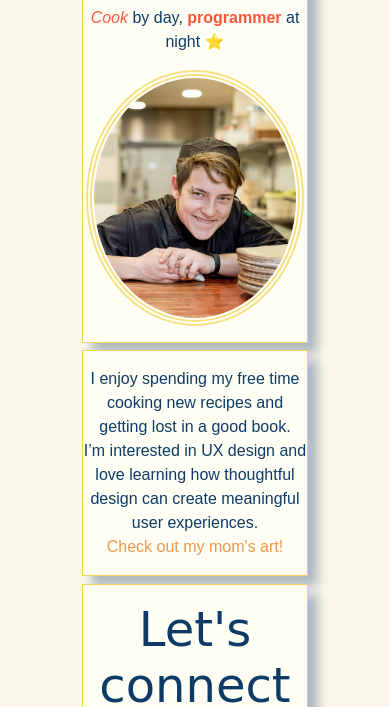
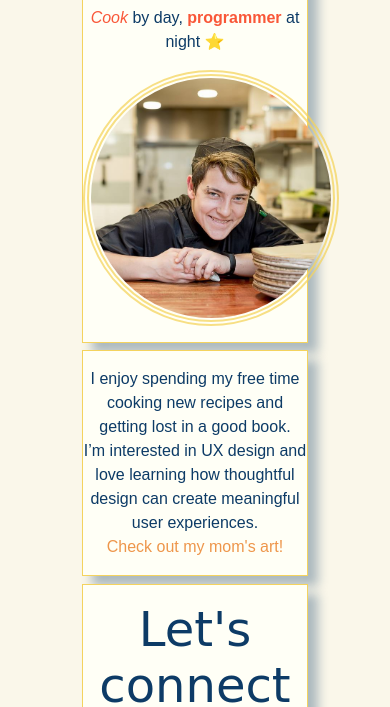
Before and after one commit to AgneBvdB/profile, a plain HTML site: page index.html in a window 390 px wide. Shown: the part 147-854 px from the top of the page. Drawn offline with Linux system fonts and the light colour scheme; a web font is replaced by a local one.

Commit message:
make my profile prettier

```diff
--- a/style.css
+++ b/style.css
@@ -25,8 +25,8 @@ em, strong {
 }
 
 img {
-  width: 15rem;
-  height: 15rem;
+  width: 22rem;
+  height: 22rem;
   object-fit: cover;
   border-radius: 50%;
   padding: 2px;
@@ -85,20 +85,23 @@ ul {
   /* For a screen < 960px, this CSS will be read */
 
   img {
-    width: 70%;
+    width: 19rem;
+    height: 19rem;
   }
 }
 
 @media (max-width: 720px) {
   /* For a screen < 720px, this CSS will be read */
    img {
-    width: 80%;
+    width: 17rem;
+    height: 17rem;
   }
 }
 
 @media (max-width: 540px) {
   /* For a screen < 540px, this CSS will be read */
    img {
-    width: 90%;
+    width: 15rem;
+    height: 15rem;
   }
 }
```
